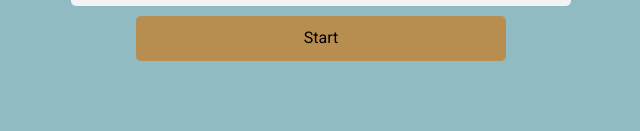
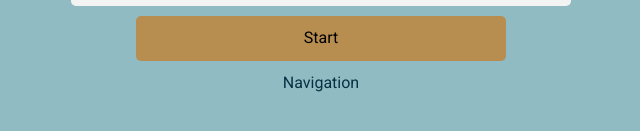
Before and after one commit to tittieth/Final_Project, a React (Vite) app: page / in a window 1280 px wide. Shown: the part 615-746 px from the top of the page, without its empty margins (319-959 px from the left). Built offline with nearby package versions, Linux system fonts and the light colour scheme; a web font is replaced by a local one.

Commit message:
Add: navigation component

```diff
--- a/src/components/Layout.tsx
+++ b/src/components/Layout.tsx
@@ -1,4 +1,5 @@
 import { Outlet } from 'react-router-dom';
+import Navigation from './Navigation';
 
 const Layout = () => {
   return (
@@ -6,6 +7,7 @@ const Layout = () => {
       <main>
         <Outlet></Outlet>
       </main>
+      <Navigation></Navigation>
     </>
   );
 };
--- /dev/null
+++ b/src/components/Navigation.tsx
@@ -0,0 +1,5 @@
+const Navigation = () => {
+  return <div>Navigation</div>;
+};
+
+export default Navigation;
```
